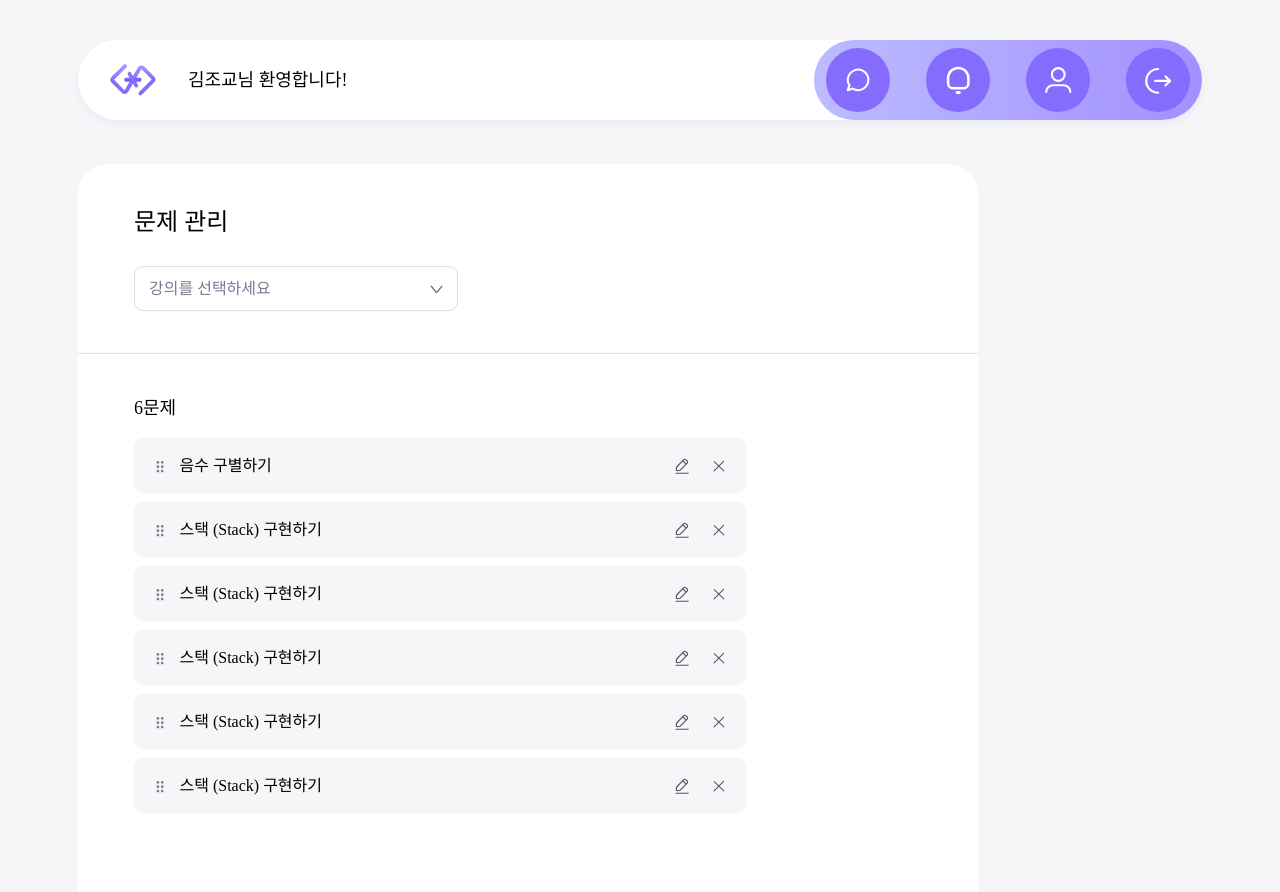
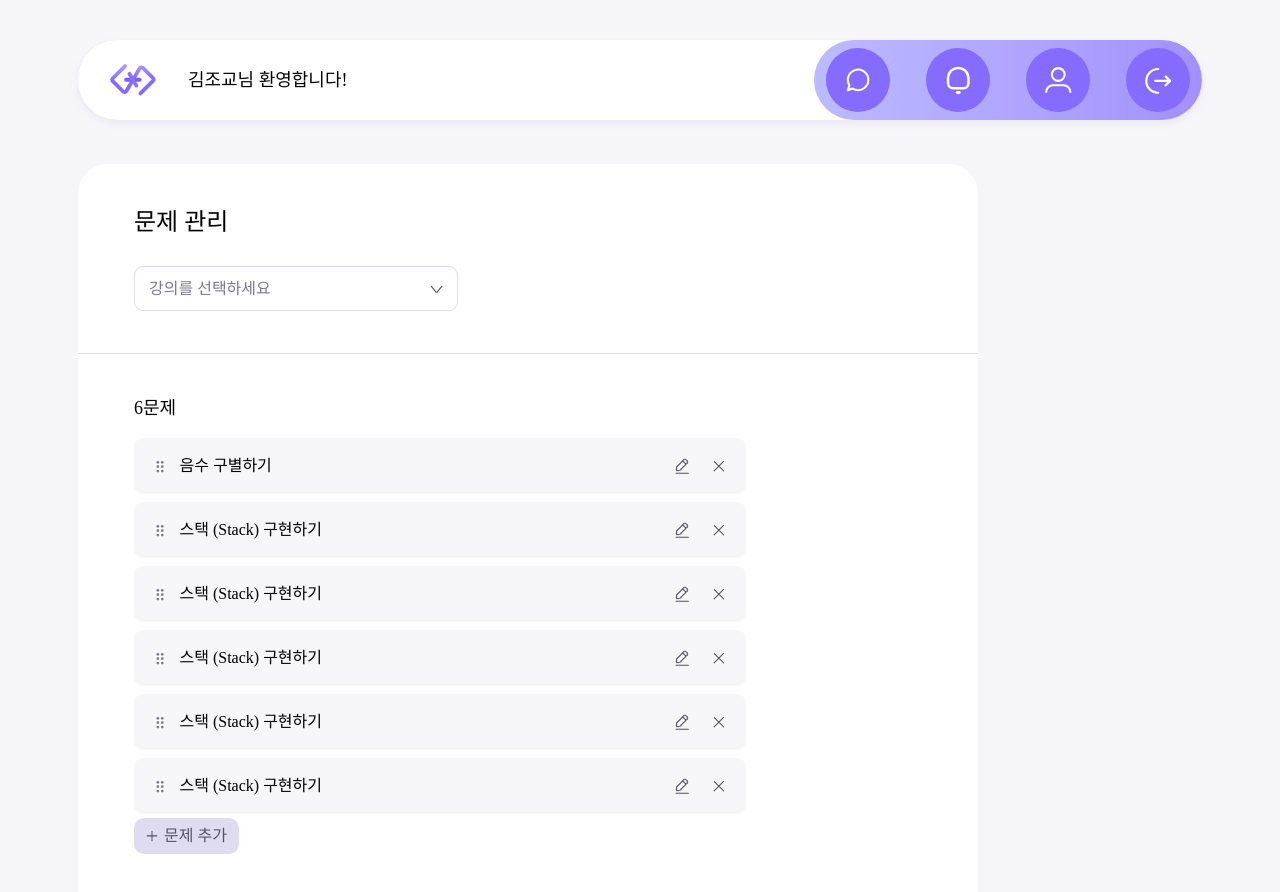
Before and after one commit to 2025-snowCode/snowCode-Client, a React (Vite) app: page /admin/assignments in a window 1280 px wide. Shown: the top 892 px of the page. Built offline with nearby package versions, Linux system fonts and the light colour scheme; a web font is replaced by a local one.

Commit message:
#9 feat: theme 기반 스타일을 적용하는 공통 Button 컴포넌트 구현

```diff
--- /dev/null
+++ b/src/components/common/Button.tsx
@@ -0,0 +1,25 @@
+interface ButtonProps {
+  theme: string;
+  text: string;
+  icon?: React.ReactElement;
+  onClick?: () => void;
+}
+
+interface ButtonTheme {
+  [key: string]: string;
+}
+
+const buttonTheme: ButtonTheme = {
+  secondaryPurpleStroke: 'secondary-btn bg-purple-stroke text-secondary-black',
+};
+
+const Button = ({theme, text, icon}: ButtonProps) => {
+  return (
+    <button className={buttonTheme[theme]}>
+      {icon}
+      <span className='text-btn'>{text}</span>
+    </button>
+  );
+};
+
+export default Button;
--- a/src/index.css
+++ b/src/index.css
@@ -46,6 +46,7 @@
   --color-secondary-black: #555267;
   --color-gray: #f9f9f9;
   --color-primary-black: #2c2a36;
+  --color-purple-stroke: #dfdbf0;
   --color-hover: #b4a5ff;
 
   --font-coolvetica: 'Coolvetica', sans-serif;
@@ -61,3 +62,11 @@
 .header-btn {
   @apply bg-primary w-16 h-16 rounded-full flex-center;
 }
+
+.secondary-btn {
+  @apply flex-center gap-[6px] border-0 py-1.5 px-3 rounded-[10px];
+}
+
+.text-btn {
+  @apply text-base font-medium;
+}
--- a/src/pages/admin/ManageAssignments.tsx
+++ b/src/pages/admin/ManageAssignments.tsx
@@ -1,6 +1,9 @@
 import AssignmentCard from '../../components/admin/assignments/AssignmentCard';
 import CourseSelector from '../../components/admin/assignments/CourseSelector';
 import type {Assignment} from '../../components/common/Dashboard/types';
+import {AddIcon} from '../../assets/svg';
+// import AddButton from '../../components/admin/AddButton';
+import Button from '../../components/common/Button';
 
 const assignments: Assignment[] = [
   {
@@ -57,6 +60,11 @@ const ManageAssignments = () => {
             <AssignmentCard key={assignment.id} {...assignment} />
           ))}
         </div>
+        <Button
+          theme='secondaryPurpleStroke'
+          text='문제 추가'
+          icon={<AddIcon width={12} height={12} />}
+        />
       </div>
     </div>
   );
```
